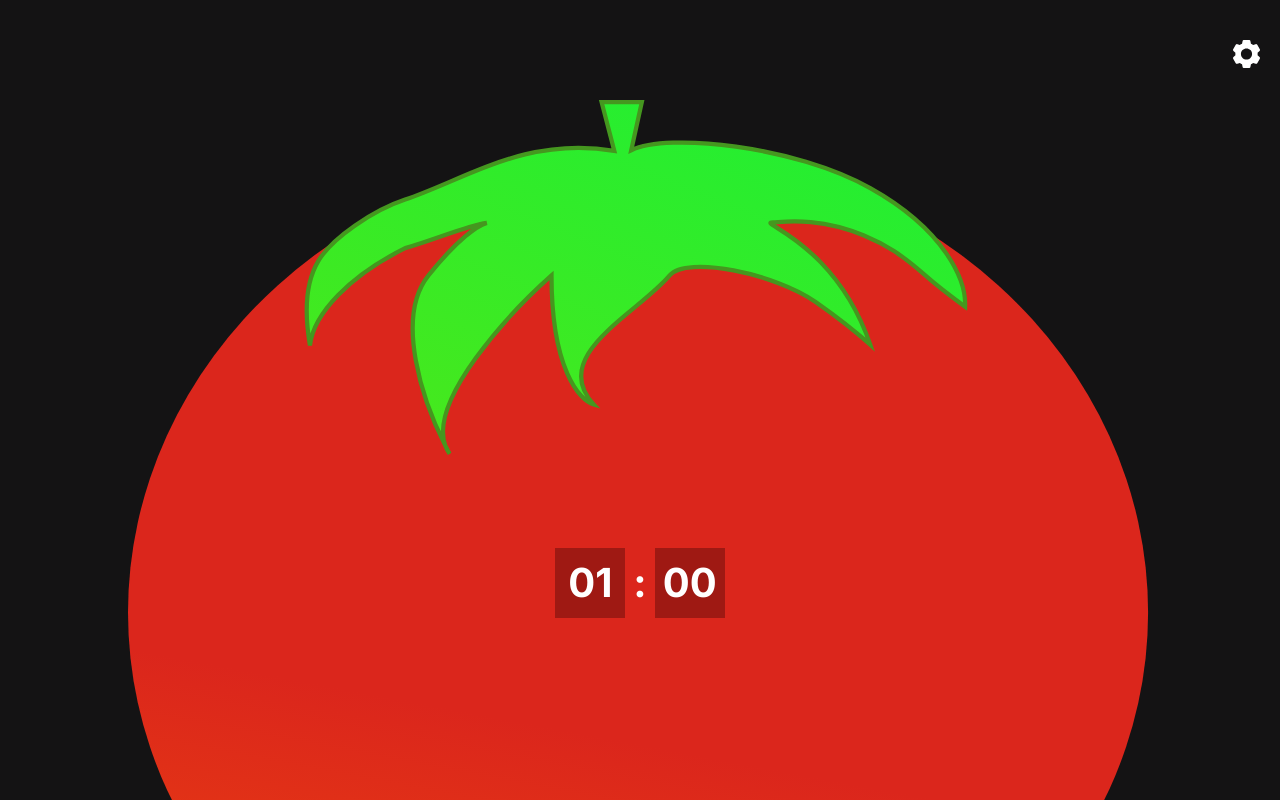
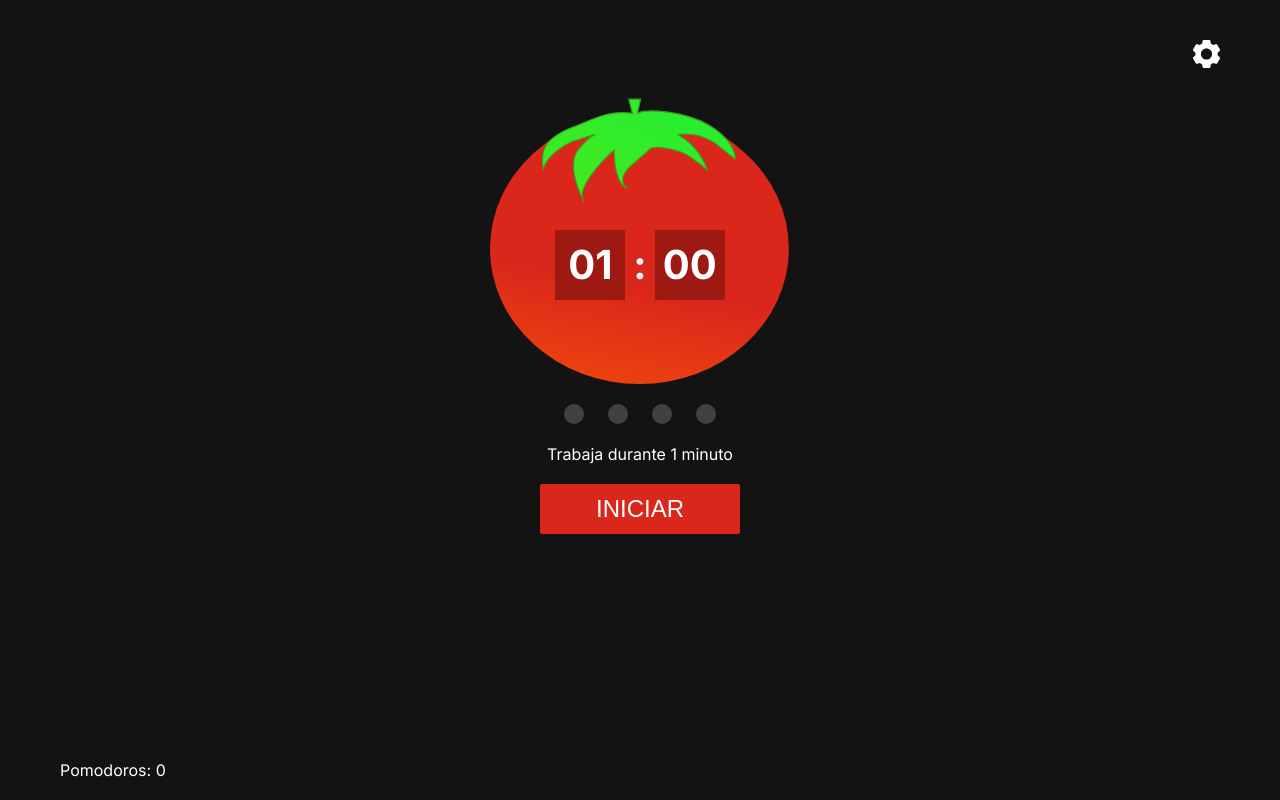
Before and after one commit to ourainbows/pomodoro, a React (Vite) app: page / in a window 1280 px wide. Shown: the top 800 px of the page. Built offline with nearby package versions, Linux system fonts and the light colour scheme.

Commit message:
Styles for big layaouts

```diff
--- a/index.html
+++ b/index.html
@@ -2,7 +2,7 @@
 <html lang="en">
   <head>
     <meta charset="UTF-8" />
-    <link rel="icon" type="image/svg+xml" href="/src/assets/favicon.svg" />
+    <link rel="icon" type="image/svg+xml" href="/src/assets/Pomodoro.svg" />
     <meta name="viewport" content="width=device-width, initial-scale=1.0" />
     <title>Pomodoro</title>
   </head>
--- a/src/components/Cycles/Cycles.css
+++ b/src/components/Cycles/Cycles.css
@@ -1,6 +1,7 @@
 .cyclesContainer{
     display: flex;
     width: 50%;
+    max-width: 20rem;
     margin: 2rem auto;
     justify-content: space-evenly;
 }
--- a/src/components/Modal/Modal.css
+++ b/src/components/Modal/Modal.css
@@ -15,6 +15,8 @@
     position: relative;
     height: 40%;
     width: 80%;
+    max-width: 50rem;
+    max-height: 28rem;
     background-color: var(--background);
 }
 .closeModal{
--- a/src/components/Pomodoro/Pomodoro.css
+++ b/src/components/Pomodoro/Pomodoro.css
@@ -6,6 +6,7 @@
 .pomodoroContainer img {
   width: 80%;
   margin: 0 auto;
+  max-width: 30rem;
 }
 .pomodoroContainer .clock,
 .clockCycle {
--- a/src/index.css
+++ b/src/index.css
@@ -16,6 +16,8 @@
 }
 html {
   position: relative;
+  max-width: 1200px;
+  margin: 0 auto;
   min-height: 100vh;
   font-size: 62.5%;
   font-family: "Inter", sans-serif;
```
